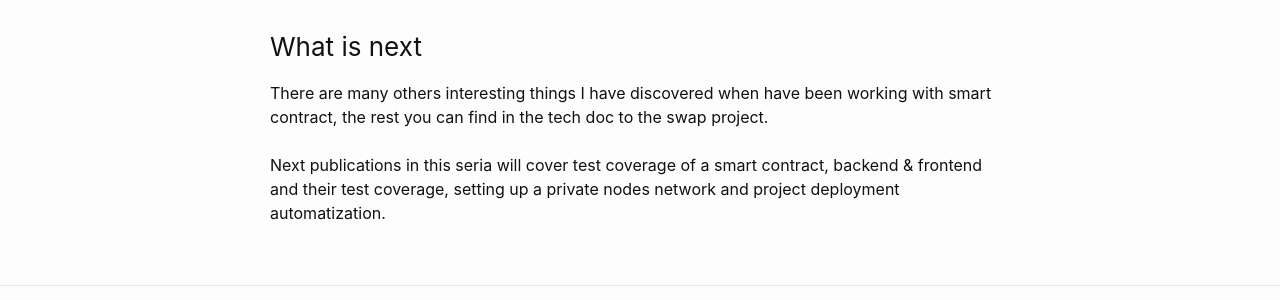
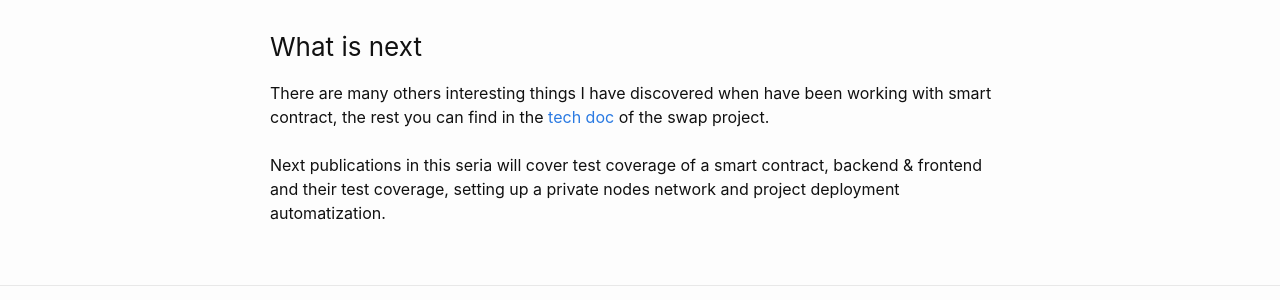
Before and after one commit to Gelassen/dkazakov.github.io, a Jekyll site: the page built from _posts/2023-04-02-swap-tech-notes-part-1.html, in a window 1280 px wide and 900 px high, scrolled down 3482 px. Shown: the part 381-681 px from the top of the window. Built offline with Jekyll 4.4.1, drawn with Linux system fonts in a browser that asks for light colours; some of the changed text lies outside the part shown.

Commit message:
Fix a few typos and add a missed link

```diff
--- a/_posts/2023-03-31-essay-regarding-elites.html
+++ b/_posts/2023-03-31-essay-regarding-elites.html
@@ -56,7 +56,7 @@ modified_time: '2023-03-31'
             во-вторых, система подталкивает человека занять определённое место внутри неё. <br><br>
             Здесь есть и третий важный аспект, который стоит рассмотреть подробнее.
             Наш разум не способен воспроизвести что-то новое, всё наше мышление построено
-            на увиденном в мире (здесь я имею вид то, что наше мышление это ответная
+            на увиденном в мире (здесь я имею в виду то, что наше мышление это ответная
             реакция на поступающую информацию,  нет информации - нет мышления).
             Окружающий мир формирует наше мировоззрение, и мир это природа и социум.
             Социум здесь может играть роль помощника, защитника от вызовов, которые
--- a/_posts/2023-04-02-swap-tech-notes-part-1.html
+++ b/_posts/2023-04-02-swap-tech-notes-part-1.html
@@ -193,7 +193,8 @@ modified_time: '2023-04-02'
         <p>
             There are many others interesting things I have discovered when have
             been working with smart contract, the rest you can find in the
-            tech doc to the swap project. <br><br>
+            <a href="https://docs.google.com/document/d/1nTekJ9vjitCXG4LDJkE_tMJVleCyv_YGgunVtL14lrU/edit?usp=sharing">tech doc</a>
+            of the swap project. <br><br>
 
             Next publications in this seria will cover test coverage of a smart
             contract, backend & frontend and their test coverage, setting up a
```
Also changed, not shown: other parts of _posts/2023-04-02-swap-tech-notes-part-1.html (+1 -1 lines).
